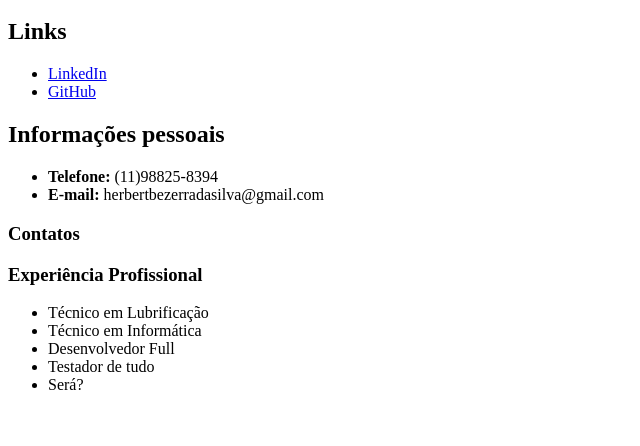
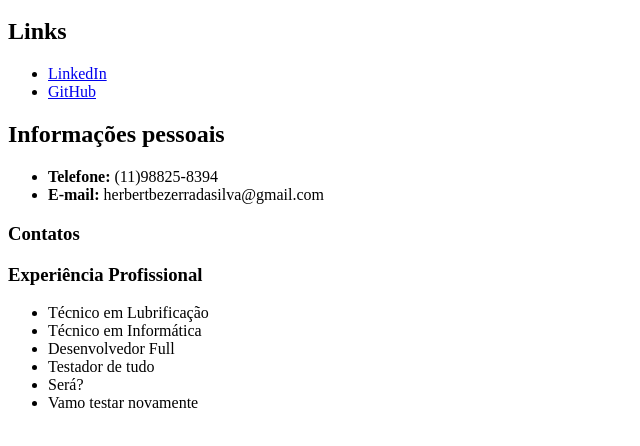
Before and after one commit to herbertdantas/curriculo, a plain HTML site: page index.html in a window 1280 px wide. Shown: the part 48-494 px from the top of the page, without its empty margins (0-640 px from the left). Drawn offline with Linux system fonts and the light colour scheme.

Commit message:
nova experi

```diff
--- a/index.html
+++ b/index.html
@@ -32,6 +32,7 @@
         <li>Desenvolvedor Full</li>
         <li>Testador de tudo</li>
         <li>Será?</li>
+        <li>Vamo testar novamente</li>
     </ul>
 </body>
 </html>
```
